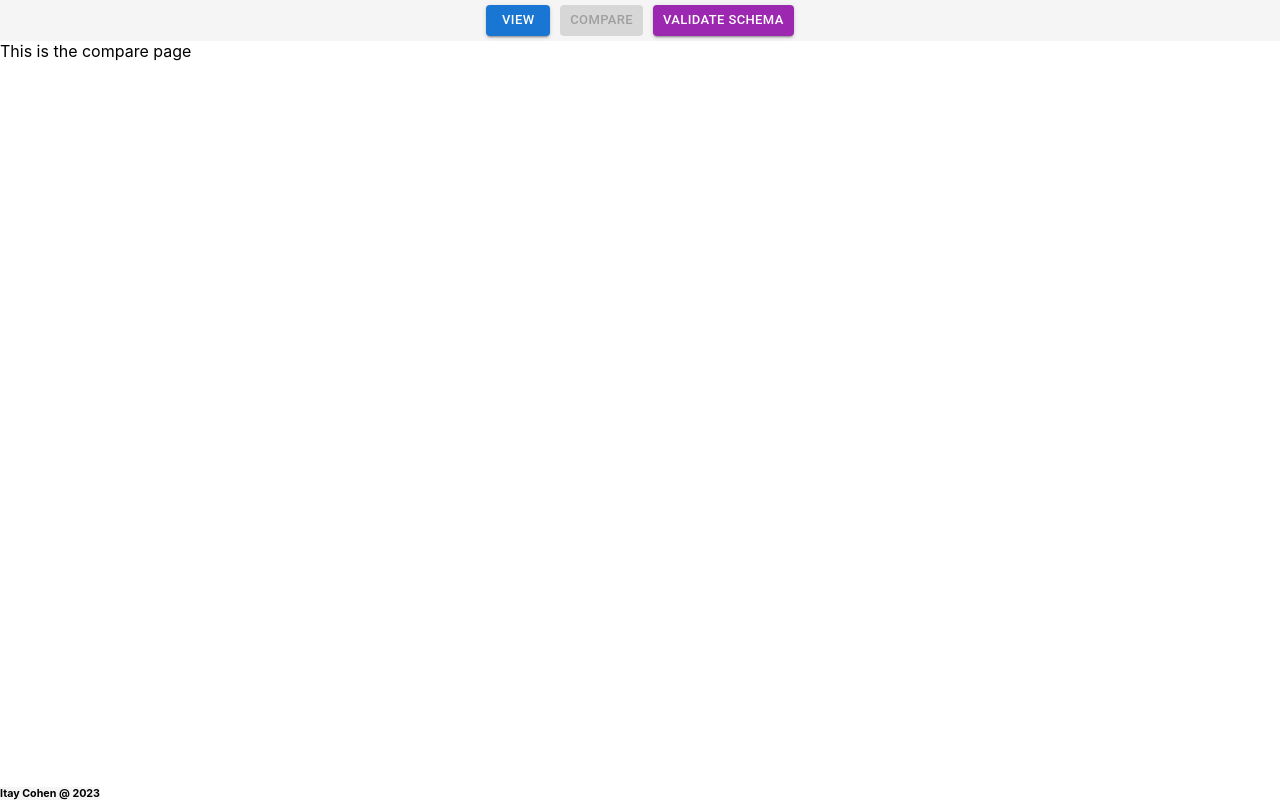
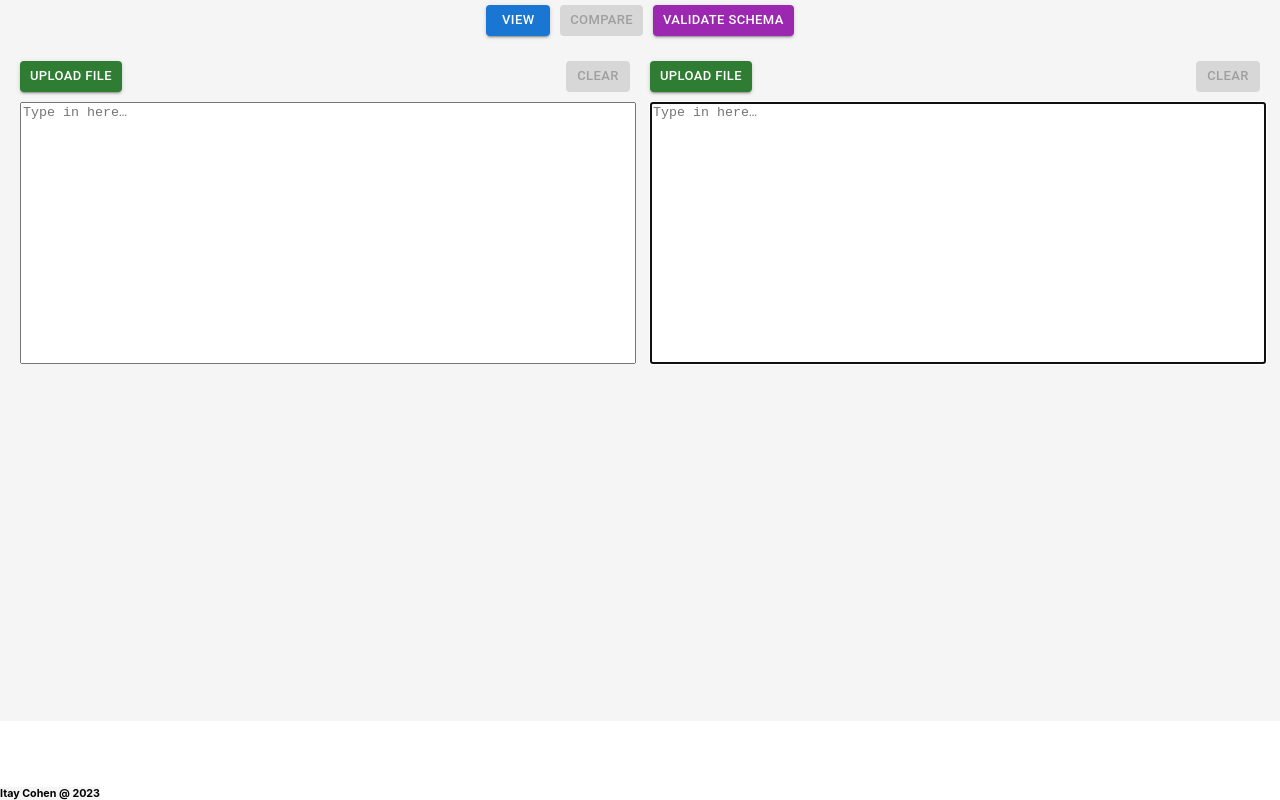
Before and after one commit to itaycs2407/i_json_viewer, a React (Create React App) app: page /compare in a window 1280 px wide. Built offline with nearby package versions, Linux system fonts and the light colour scheme.

Commit message:
compare basic structure

```diff
--- /dev/null
+++ b/src/components/GeneralText.tsx
@@ -0,0 +1,73 @@
+import React, { useRef, useState } from "react";
+import { Button } from "@mui/material";
+import { ActionContainer, Textarea, TextWrapper } from "../style";
+import { pageColors, PageType } from "../constants";
+import styled from "@emotion/styled";
+
+interface GeneralTextProps {
+  type: PageType;
+  text: string;
+  setText: React.Dispatch<React.SetStateAction<string>>;
+}
+const GeneralText: React.FC<GeneralTextProps> = ({ type, text, setText }) => {
+  const textareaRef = useRef<HTMLTextAreaElement>(null);
+
+  const color = pageColors[type] ?? undefined;
+  const handleClear = () => {
+    setText("");
+    textareaRef.current?.focus();
+  };
+  const handleUploadFile = (files: any) => {
+    const file = files[0];
+    const a = new FileReader();
+    a.onloadend = function (event) {
+      const b = a.result;
+      setText(b as string);
+      console.log(b);
+    };
+    a.readAsText(file);
+  };
+  return (
+    <TextWrapper>
+      <ActionContainer>
+        <Button
+          variant="contained"
+          component="label"
+          color={color}
+          size="small"
+        >
+          Upload File
+          <input
+            type="file"
+            hidden
+            accept=".json"
+            onChange={(event) => handleUploadFile(event.target.files)}
+          />
+        </Button>
+
+        <Button
+          variant="contained"
+          onClick={handleClear}
+          color={color}
+          size="small"
+          disabled={text.length === 0}
+        >
+          Clear
+        </Button>
+      </ActionContainer>
+
+      <StyledTextarea
+        autoFocus
+        ref={textareaRef}
+        placeholder="Type in here…"
+        onChange={(event) => setText(event.target.value)}
+        value={text}
+      />
+    </TextWrapper>
+  );
+};
+
+const StyledTextarea = styled(Textarea)`
+  height: 40%;
+`;
+export default GeneralText;
--- a/src/components/TextSection.tsx
+++ b/src/components/TextSection.tsx
@@ -13,6 +13,7 @@ import { findKeyPath } from "../utils";
 import { get } from "lodash";
 import axios from "axios";
 import CopyContent from "./CopyContent";
+import { ActionContainer, Textarea, TextWrapper } from "../style";
 
 interface TextSectionProps {
   text: string;
@@ -83,23 +84,32 @@ const TextSection: React.FC<TextSectionProps> = ({
   };
 
   return (
-    <Wrapper>
+    <TextWrapper>
       <ActionContainer>
-        <Button variant="contained" onClick={handleTextSelection}>
+        <Button variant="contained" onClick={handleTextSelection} size="small">
           Get Selected
         </Button>
         {copiedContent.length > 0 && (
           <CopyContentContainer>
-            <Button variant="contained" onClick={handleOpenModal}>
+            <Button variant="contained" onClick={handleOpenModal} size="small">
               Content ({copiedContent.length})
             </Button>
-            <Button variant="contained" onClick={() => setCopyContent([])}>
+            <Button
+              variant="contained"
+              onClick={() => setCopyContent([])}
+              size="small"
+            >
               X
             </Button>
           </CopyContentContainer>
         )}
 
-        <Button variant="contained" onClick={handleClear}>
+        <Button
+          variant="contained"
+          onClick={handleClear}
+          disabled={text.length === 0}
+          size="small"
+        >
           Clear
         </Button>
       </ActionContainer>
@@ -150,30 +160,9 @@ const TextSection: React.FC<TextSectionProps> = ({
           <Button onClick={handleCloseModal}>Close</Button>
         </DialogActions>
       </Dialog>
-    </Wrapper>
+    </TextWrapper>
   );
 };
-
-const Wrapper = styled.div`
-  width: 50%;
-  height: 100%;
-  display: flex;
-  flex-direction: column;
-`;
-
-const Textarea = styled.textarea`
-  width: 100%;
-  height: 100%;
-  resize: none;
-`;
-
-const ActionContainer = styled.div`
-  display: flex;
-  flex-direction: row;
-  justify-content: space-between;
-  gap: 10px;
-  margin-bottom: 10px;
-`;
 
 const FetchContainer = styled.div`
   margin-top: 10px;
--- a/src/constants.ts
+++ b/src/constants.ts
@@ -39,3 +39,25 @@ export const THEME = [
 ];
 
 export const APP_KEY_THEME = "iJSONTheme";
+
+export enum PageType {
+  View = "view",
+  Compare = "compare",
+  Schema = "schema",
+}
+
+export const pageColors: Record<
+  PageType,
+  | "success"
+  | "secondary"
+  | "primary"
+  | "inherit"
+  | "error"
+  | "info"
+  | "warning"
+  | undefined
+> = {
+  [PageType.Compare]: "success",
+  [PageType.Schema]: "secondary",
+  [PageType.View]: "primary",
+};
--- a/src/pages/Compare.tsx
+++ b/src/pages/Compare.tsx
@@ -1,7 +1,38 @@
-import React from "react";
+import React, { useState } from "react";
+import styled from "@emotion/styled";
+import GeneralText from "../components/GeneralText";
+import { PageType } from "../constants";
 
 const Compare = () => {
-  return <div>This is the compare page</div>;
+  const [firstContent, setFirstContent] = useState("");
+  const [secondContent, setSecondContent] = useState("");
+
+  return (
+    <>
+      <Container>
+        <GeneralText
+          type={PageType.Compare}
+          setText={setFirstContent}
+          text={firstContent}
+        />
+        <GeneralText
+          type={PageType.Compare}
+          setText={setSecondContent}
+          text={secondContent}
+        />
+      </Container>
+    </>
+  );
 };
 
+const Container = styled.div`
+  height: 80vh;
+  padding: 20px;
+  background-color: #f5f5f5;
+  display: flex;
+  gap: 20px;
+  flex-direction: row;
+  align-items: center;
+`;
+
 export default Compare;
--- /dev/null
+++ b/src/style.ts
@@ -0,0 +1,22 @@
+import styled from "@emotion/styled";
+
+export const ActionContainer = styled.div`
+  display: flex;
+  flex-direction: row;
+  justify-content: space-between;
+  gap: 10px;
+  margin-bottom: 10px;
+`;
+
+export const TextWrapper = styled.div`
+  width: 50%;
+  height: 100%;
+  display: flex;
+  flex-direction: column;
+`;
+
+export const Textarea = styled.textarea`
+  width: 100%;
+  height: 100%;
+  resize: none;
+`;
```
